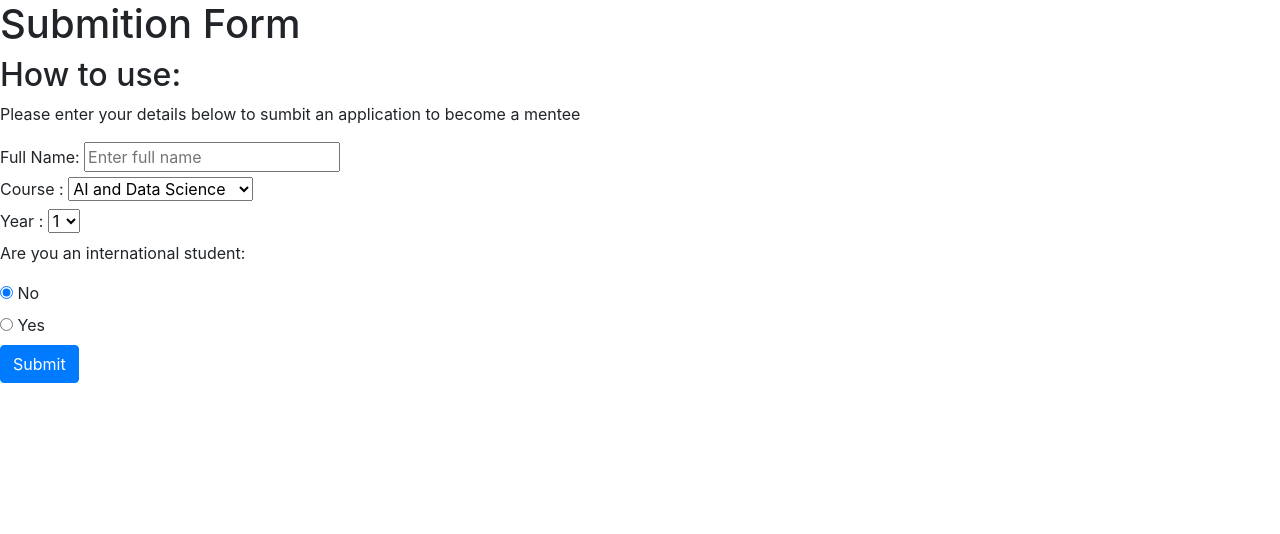
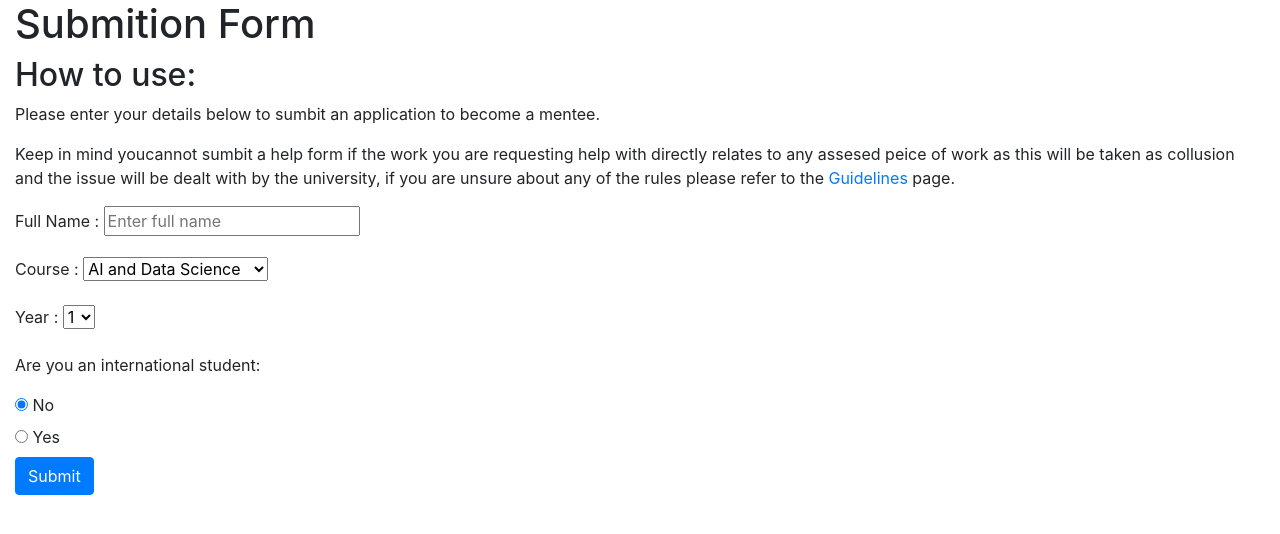
Before and after one commit to HelloWorld183L/StudentMentoringApp, a Django app: template mentoring_project/mentoring_app/templates/submitionform.html in a window 1280 px wide. Shown: the part 56-590 px from the top of the page. Run offline with Django 4.2, Linux system fonts and the light colour scheme; the template is opened without the code that fills it, so the values that code supplies are empty.

Commit message:
Add files via upload

```diff
--- a/mentoring_project/mentoring_app/templates/submitionform.html
+++ b/mentoring_project/mentoring_app/templates/submitionform.html
@@ -10,7 +10,7 @@
     </head>
     <body>
         <header>
-            <nav class="navbar navbar-dark bg-dark navbar-expand-lg">
+            <nav class="navbar navbar-dark bg-dark navbar-expand-lg"> <!-- Nav bar at top -->
                 <a class="navbar-brand">Student Mentoring Application</a>
                 <button class="navbar-toggler" type="button" data-toggle="collapse" data-target="#navbarNav" aria-controls="navbarNav" aria-expanded="false" aria-label="Toggle navigation">
                     <span class="navbar-toggler-icon"></span>
@@ -31,20 +31,24 @@
             </nav>
         </header>
 
-        <div class="submitionAbout">
-            <h1> Submition Form</h1>
-            <h2> How to use: </h2>
-            <p>Please enter your details below to sumbit an application to become a mentee
+        <div class="container-fluid"> <!-- Div that spaces from side -->
+            <h1>Submition Form</h1>
+            <h2>How to use:</h2>
+            <p>Please enter your details below to sumbit an application to become a mentee. </p>
+            <p>Keep in mind youcannot sumbit a help form if the work you are requesting help with directly relates to any assesed
+              peice of work as this will be taken as collusion and the issue will be dealt with by the university,
+              if you are unsure about any of the rules please refer to the <a href="">Guidelines</a> page. <!-- Change the link to actual guidelines page if needed-->
             </p>
 
-    </div>
           <form>
-            <div class="inputs">
-              <label for="InputFullName">Full Name:</label>
+            <div class="inputs"> <!-- Full name textbox -->
+              <label for="InputFullName">Full Name :</label>
               <input type="Fullname" class="inputs" id="InputFullName" aria-describedby="nameHelp" placeholder="Enter full name">
             </div>
+            <p>
 
-             <div class="inputs">
+            </p>
+              <div class="inputs"> <!-- Course selector -->
                 <label for="InputCourse">Course :</label>
                 <select class="inputs" id="InputCourse">
                   <option>AI and Data Science</option>
@@ -52,8 +56,10 @@
                   <option>Example3</option>
                 </select>
               </div>
+                <p>
 
-              <div class="inputs">
+                </p>
+              <div class="inputs"> <!-- Year selector -->
                 <label for="InputYear">Year :</label>
                 <select class="inputs" id="InputYear">
                   <option>1</option>
@@ -61,14 +67,18 @@
                   <option>3</option>
                 </select>
               </div>
+                <p>
 
-              <p> Are you an international student: </p>
-              <div class="inputs">
+                </p>
+                 <p>Are you an international student:</p>
+
+               <div class="inputs"> <!-- International student radio box -->
                 <input class="inputs-international" type="radio" name="internationalRadios" id="internationalsRadios1" value="option1" checked>
                 <label class="inputs-international-label" for="internationalsRadios1">
                   No
                 </label>
                </div>
+
                <div class="inputs">
                 <input class="inputs-international" type="radio" name="internationalRadios" id="internationalsRadios2" value="option2">
                 <label class="inputs-international-label" for="internationalsRadios2">
@@ -77,8 +87,8 @@
                </div>
 
 
-            <button type="submit" class="btn btn-primary">Submit</button>
+            <button type="submit" class="btn btn-primary">Submit</button> <!-- Submit button -->
+          </div> <!-- Ending of class "Container Fluid" -->
         </form>
-
     </body>
 </html>
```
Lines whose indentation alone changed are shown as unchanged.
